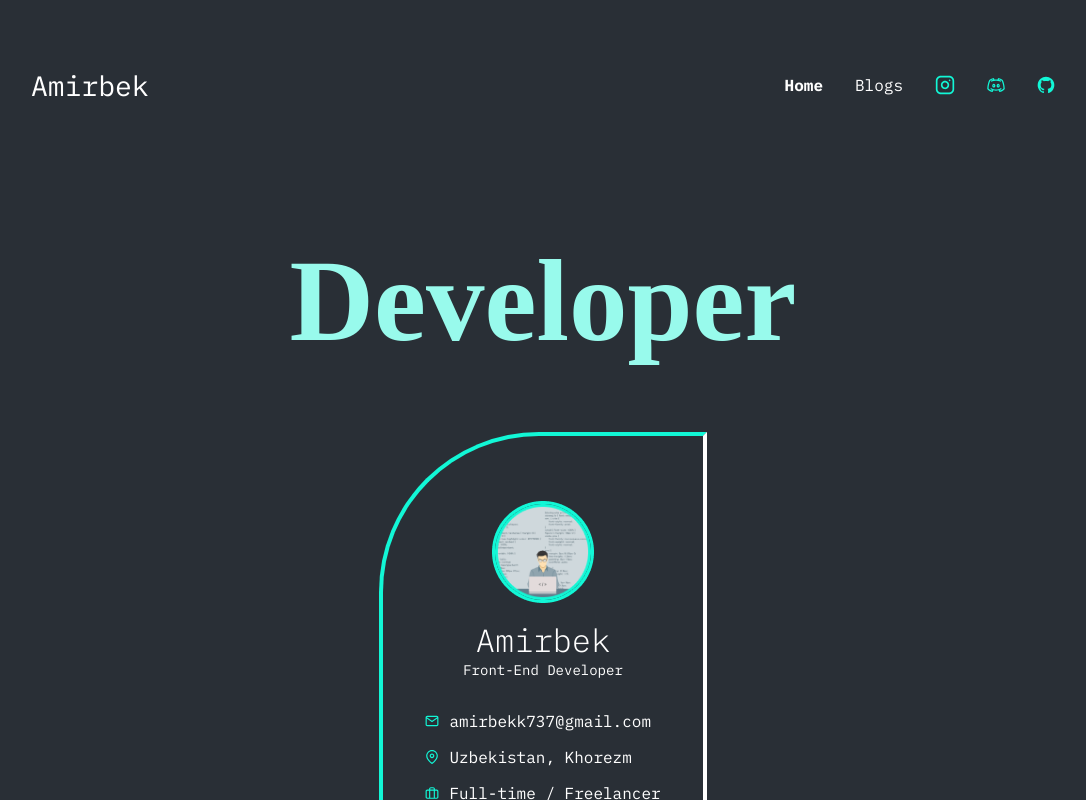
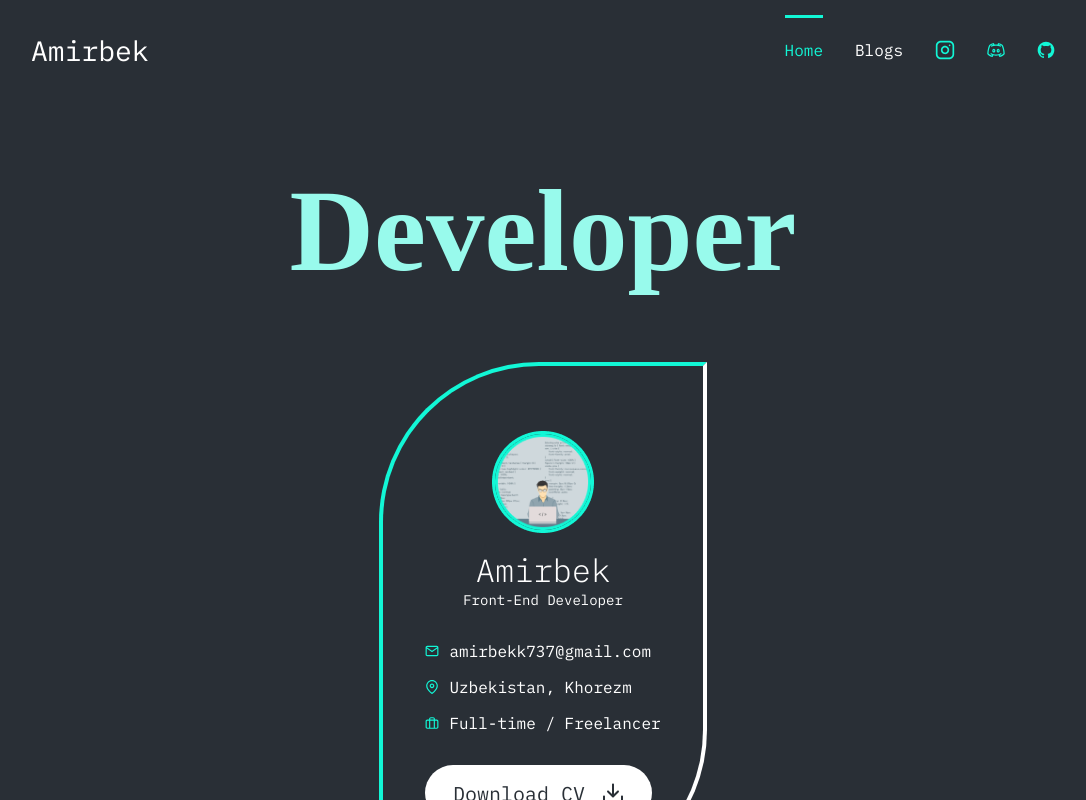
Before and after one commit to kamilovdev/portfolio-project, a Vue app: page / in a window 1280 px wide. Shown: the top 800 px of the page, without its empty margins (97-1183 px from the left). Built offline with nearby package versions, Linux system fonts and the light colour scheme; a web font is replaced by a local one.

Commit message:
fix: add footer

```diff
--- a/src/assets/home.css
+++ b/src/assets/home.css
@@ -289,6 +289,11 @@
        .skills-content{
         display: flex !important;
        }
+       .footer-content{
+        display: flex;
+        flex-wrap: wrap;
+        gap: 10px;
+       }
  }
  @media screen and (max-width: 395px) {
     .about-container{
@@ -406,7 +411,14 @@
                     }
                 }
             }
-
+        footer{
+        height: auto !important;
+        padding-bottom: 10px !important;
+        }
+            .footer-content{
+            display: flex;
+            flex-direction: column;
+        }
 }
 
 .about-section{
@@ -448,7 +460,9 @@
         width: 880px;
         border-radius: 40px;
         font-family: "IBM Plex Mono", serif;
-
+        display: flex;
+        flex-direction: column;
+        align-items: start;
         h1{
             color: #12F7D6;
             font-size: 32px;
@@ -909,7 +923,34 @@
             }
         }
     }
+ hr{
+    opacity: 30%;
+ }
 }
 button{
     cursor: pointer;
 }
+
+footer{
+    margin-top: 20px;
+    height: 64px;
+    .footer-content{
+        display: flex;
+        justify-content: space-around;
+        align-items: center;
+        color: white;
+        opacity: 60%;
+    }
+    .footer-img{
+        display: flex;
+        gap: 32px;
+    }
+    .privacy{
+        display: flex;
+        gap: 32px;
+    }
+a{
+    color: #12F7D6;
+    opacity: 100%;
+}
+}
--- a/src/assets/navbar.css
+++ b/src/assets/navbar.css
@@ -8,7 +8,7 @@
             justify-content: space-between;
             align-items: center;
             background: #292F36;
-            height: 170px;
+            height: 100px;
             color: white;
             ul{
                 display: flex;
@@ -72,3 +72,19 @@
 
     }
   }
+  .nav-link {
+    position: relative;
+    color: #333;
+    text-decoration: none;
+  }
+
+
+  .active::after {
+    content: '';
+    position: absolute;
+    top: -25px;
+    left: 0;
+    width: 100%;
+    height: 3px;
+    background-color: #12F7D6;
+  }
--- a/src/components/footer.vue
+++ b/src/components/footer.vue
@@ -1,29 +1,5 @@
 <template>
-    <footer>
-        <div class="footer-container">
-            <div class="footer-content">
-                <span>
-                 <p>© 2023 SinanTokmak. All rights reserved.</p>
-                </span>
 
-                <span>
-                 <p>Privacy Policy</p>
-                 <p>Terms & Conditions</p>
-                </span>
-
-                <span>
-                   <a href="#"> <img src="../../public/footer/Instagram.svg" alt=""></a>
-                   <a href="#"> <img src="../../public/footer/Discord.svg" alt=""></a>
-                   <a href="#"> <img src="../../public/footer/Github.svg" alt=""></a>
-                </span>
-                <span>
-                 <p>Design By
-                 <span><a href="https://t.me/the_kamilov">Amirbek Kamilov</a></span>
-                  </p>
-                </span>
-            </div>
-        </div>
-    </footer>
 </template>
 
 <script setup></script>
--- a/src/components/navbar.vue
+++ b/src/components/navbar.vue
@@ -5,8 +5,8 @@
                     <h1>Amirbek <span></span></h1>
 
                 <ul>
-                    <RouterLink to="/" class="nav-link">Home</RouterLink>
-                    <RouterLink to="/blogs" class="nav-link">Blogs</RouterLink>
+                    <RouterLink to="/" class="nav-link" exact-active-class="active">Home</RouterLink>
+                    <RouterLink to="/blogs" class="nav-link" active-class="active">Blogs</RouterLink>
                     <li><img src="../../public/navbar/Instagram.svg"><a href="#">Instagram</a></li>
                     <li><img src="../../public/navbar/Discoard.svg"><a href="#">Discord</a></li>
                     <li><img src="../../public/navbar/Github.svg"><a href="#">Github</a></li>
@@ -20,23 +20,8 @@
 
 <style scoped>
 
-
-.nav-link {
-  text-decoration: none;
-  color: black;
-  font-weight: normal;
-}
-
-
-.router-link-active {
+.nav-link.active {
   color: #12F7D6;
-  font-weight: bold;
-}
-
-
-.router-link-exact-active {
-  color: #12F7D6;
-  font-weight: bold;
 }
 
 </style>
--- a/src/views/home.vue
+++ b/src/views/home.vue
@@ -95,6 +95,7 @@
             </span>
           </div>
         </div>
+
       </div>
     </section>
 
@@ -105,7 +106,7 @@
         </div>
         <div class="skills-content">
           <div class="skills-header">
-            <h1 class="skills-title">Works</h1>
+            <h1 class="skills-title">Skills</h1>
             <span class="skills-highlight">
               <img src="../../public/home/green.svg" alt="Highlight Icon">
             </span>
@@ -294,15 +295,39 @@
           </div>
           </div>
         </div>
+ <hr>
+        <footer>
+        <div class="footer-container">
+            <div class="footer-content">
+                <span>
+                 <p>© 2023 SinanTokmak. All rights reserved.</p>
+                </span>
+
+                <span class="privacy">
+                 <p>Privacy Policy</p>
+                 <p>Terms & Conditions</p>
+                </span>
+
+                <span class="footer-img">
+                   <a href="#"> <img src="../../public/footer/Instagram.svg" alt=""></a>
+                   <a href="#"> <img src="../../public/footer/Discord.svg" alt=""></a>
+                   <a href="#"> <img src="../../public/footer/Github.svg" alt=""></a>
+                </span>
+                <span>
+                 <p>Design By
+                 <span><a href="https://t.me/the_kamilov">Amirbek Kamilov</a></span>
+                  </p>
+                </span>
+            </div>
+        </div>
+    </footer>
     </section>
 
-  <Footer/>
   </div>
 </template>
 
 <script setup>
  import { RouterLink } from 'vue-router';
- import Footer from '@/components/footer.vue';
 
  import {
     ref
```
Also changed, not shown: public/home/about.png (added).
